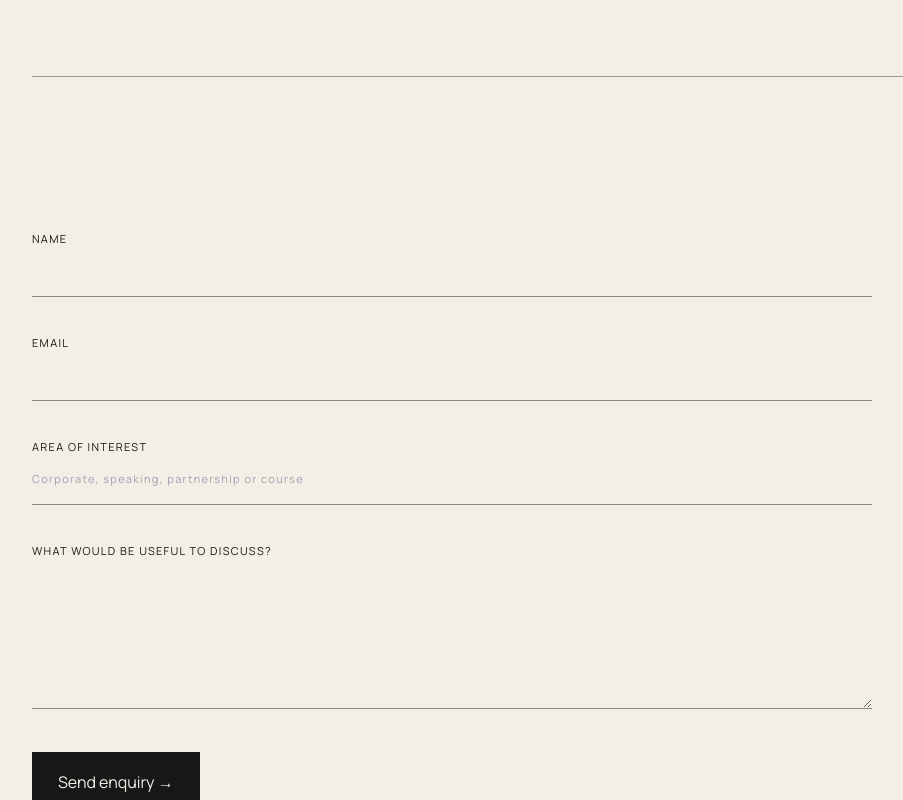
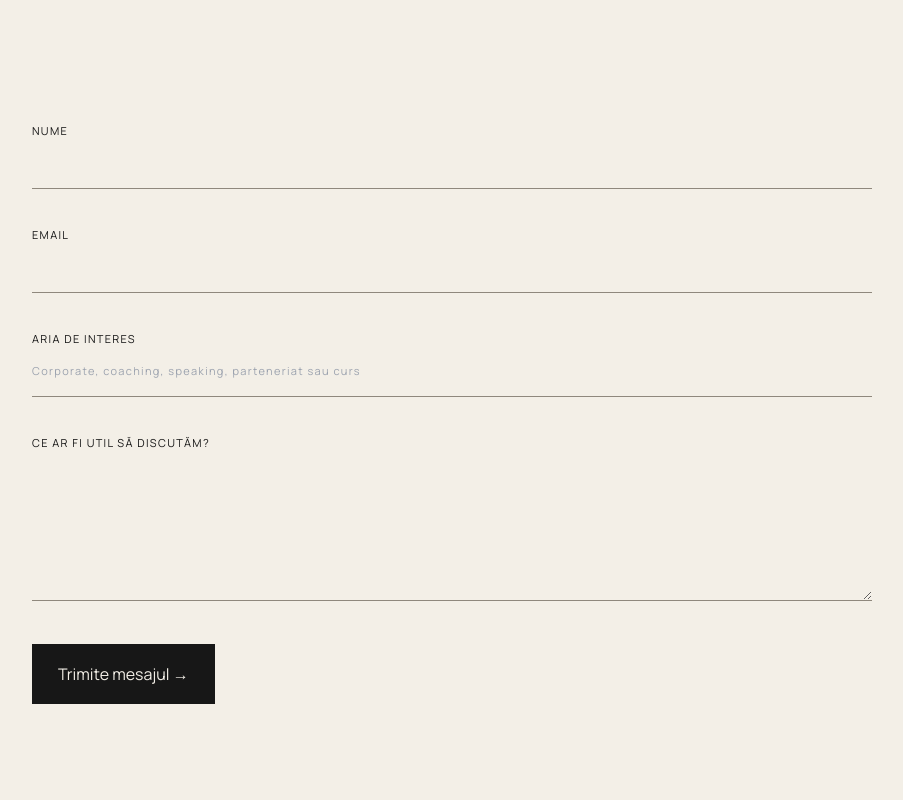
Before and after one commit to ivanovroxana1988-arch/bogdanvizitiu, a Next.js app: page /contact in a window 1280 px wide. Shown: the part 700-1500 px from the top of the page, without its empty margins (0-903 px from the left). Built offline with nearby package versions, Linux system fonts and the light colour scheme.

Commit message:
Add bilingual contact copy

```diff
--- a/app/contact/page.tsx
+++ b/app/contact/page.tsx
@@ -1,3 +1,20 @@
 import {PageHero} from '@/components/ui'
+import {getCopy,getLocale} from '@/lib/i18n'
+
 export const metadata={title:'Contact'}
-export default function Contact(){return <><PageHero eyebrow="Contact" title="Let’s build something useful." intro="For corporate programs, speaking, partnerships and open course enquiries."/><section className="shell"><form className="contact-form"><label>Name<input name="name" autoComplete="name" required/></label><label>Email<input name="email" type="email" autoComplete="email" required/></label><label>Area of interest<input name="interest" placeholder="Corporate, speaking, partnership or course"/></label><label>What would be useful to discuss?<textarea name="message" required/></label><button type="submit">Send enquiry →</button></form></section></>}
+
+export default function Contact({searchParams}:{searchParams?:{lang?:string}}){
+  const locale=getLocale(searchParams?.lang)
+  const copy=getCopy(locale).contact
+
+  return <>
+    <PageHero eyebrow={copy.eyebrow} title={copy.title} intro={copy.intro}/>
+    <section className="shell"><form className="contact-form">
+      <label>{copy.name}<input name="name" autoComplete="name" required/></label>
+      <label>{copy.email}<input name="email" type="email" autoComplete="email" required/></label>
+      <label>{copy.interest}<input name="interest" placeholder={copy.interestPlaceholder}/></label>
+      <label>{copy.message}<textarea name="message" required/></label>
+      <button type="submit">{copy.submit} →</button>
+    </form></section>
+  </>
+}
```
